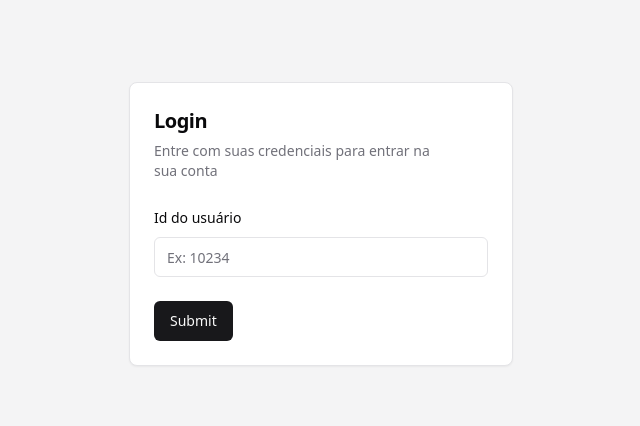
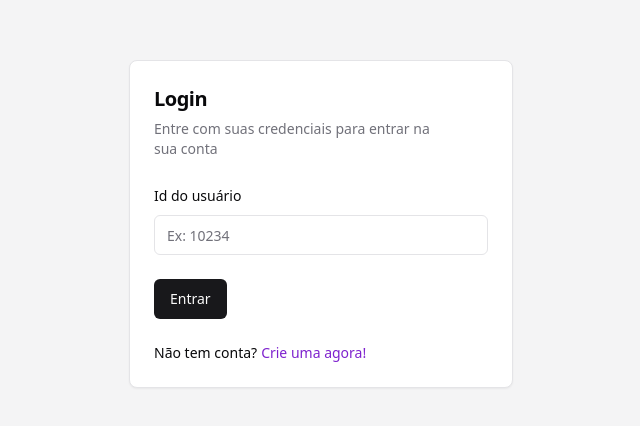
Before and after one commit to jnaraujo/tec502-inter-bank, a React (Vite) app in the folder client/: page /login in a window 1280 px wide. Shown: the part 176-602 px from the top of the page, without its empty margins (319-959 px from the left). Built offline with nearby package versions, Linux system fonts and the light colour scheme.

Commit message:
feat: add link to signup page in login form

```diff
--- a/client/src/components/login-form.tsx
+++ b/client/src/components/login-form.tsx
@@ -1,4 +1,5 @@
 import { zodResolver } from "@hookform/resolvers/zod"
+import { Link } from "@tanstack/react-router"
 import { useForm } from "react-hook-form"
 import { z } from "zod"
 import { Button } from "./ui/button"
@@ -6,6 +7,7 @@ import {
   Card,
   CardContent,
   CardDescription,
+  CardFooter,
   CardHeader,
   CardTitle,
 } from "./ui/card"
@@ -46,7 +48,7 @@ export function LoginForm() {
   }
 
   return (
-    <Card className="mx-auto max-w-sm">
+    <Card className="mx-auto w-96 max-w-sm">
       <CardHeader>
         <CardTitle className="text-xl">Login</CardTitle>
         <CardDescription>
@@ -69,10 +71,16 @@ export function LoginForm() {
                 </FormItem>
               )}
             />
-            <Button type="submit">Submit</Button>
+            <Button type="submit">Entrar</Button>
           </form>
         </Form>
       </CardContent>
+      <CardFooter className="space-x-1 text-sm">
+        <span>Não tem conta?</span>
+        <Link className="text-purple-700" to="/signup">
+          Crie uma agora!
+        </Link>
+      </CardFooter>
     </Card>
   )
 }
```
